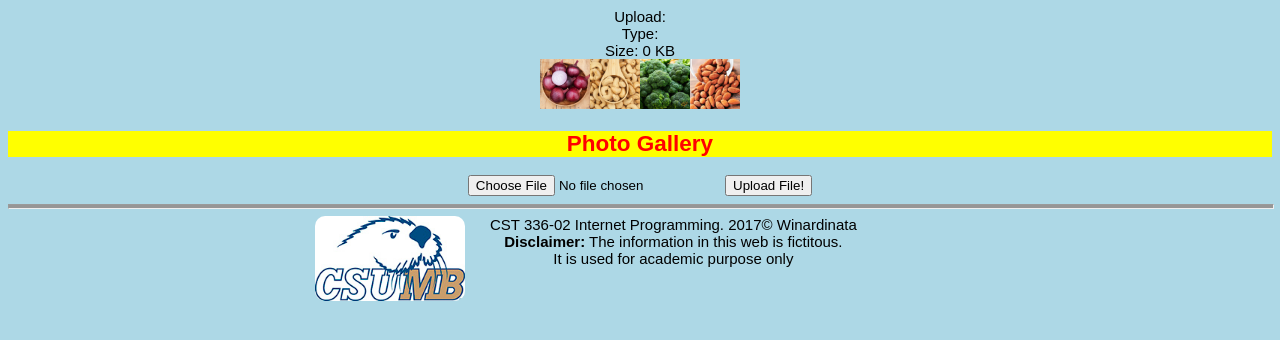
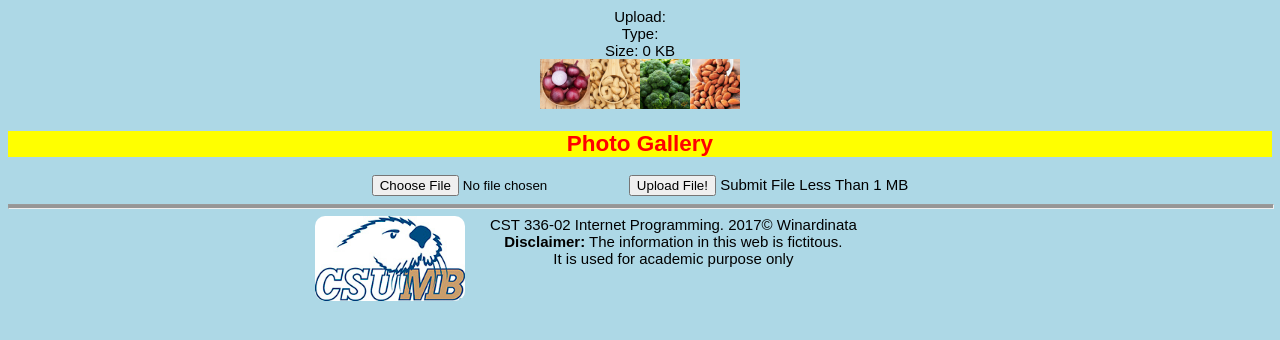
Before and after one commit to wina8757/Web-Design-Project, a PHP site: page /labs/lab10/index.php in a window 1280 px wide. Shown: the top 340 px of the page. Run offline with PHP 8.4, Linux system fonts and the light colour scheme; data that the repository does not hold is empty; some libraries are stand-ins or nearby versions.

Commit message:
adding lab10

```diff
--- a/labs/lab10/index.php
+++ b/labs/lab10/index.php
@@ -12,7 +12,7 @@
       if (($_FILES["myFile"]["size"]) < 1000000) {
         move_uploaded_file($_FILES["myFile"]["tmp_name"], "gallery/" . $_FILES["myFile"]["name"] );
       } else {
-          echo "<h1> file too big! </h1>";
+          echo "<h1> Please Submit File Less Than 1 MB! </h1>";
       }
       echo "</div>";
 
@@ -100,7 +100,7 @@
     <form method="POST" enctype="multipart/form-data">
 
         <input type="file" name="myFile" />
-        <input type="submit" value="Upload File!" />
+        <input type="submit" value="Upload File!" /> <span id="message">Submit File Less Than 1 MB</span>
 
     </form>
 
```
